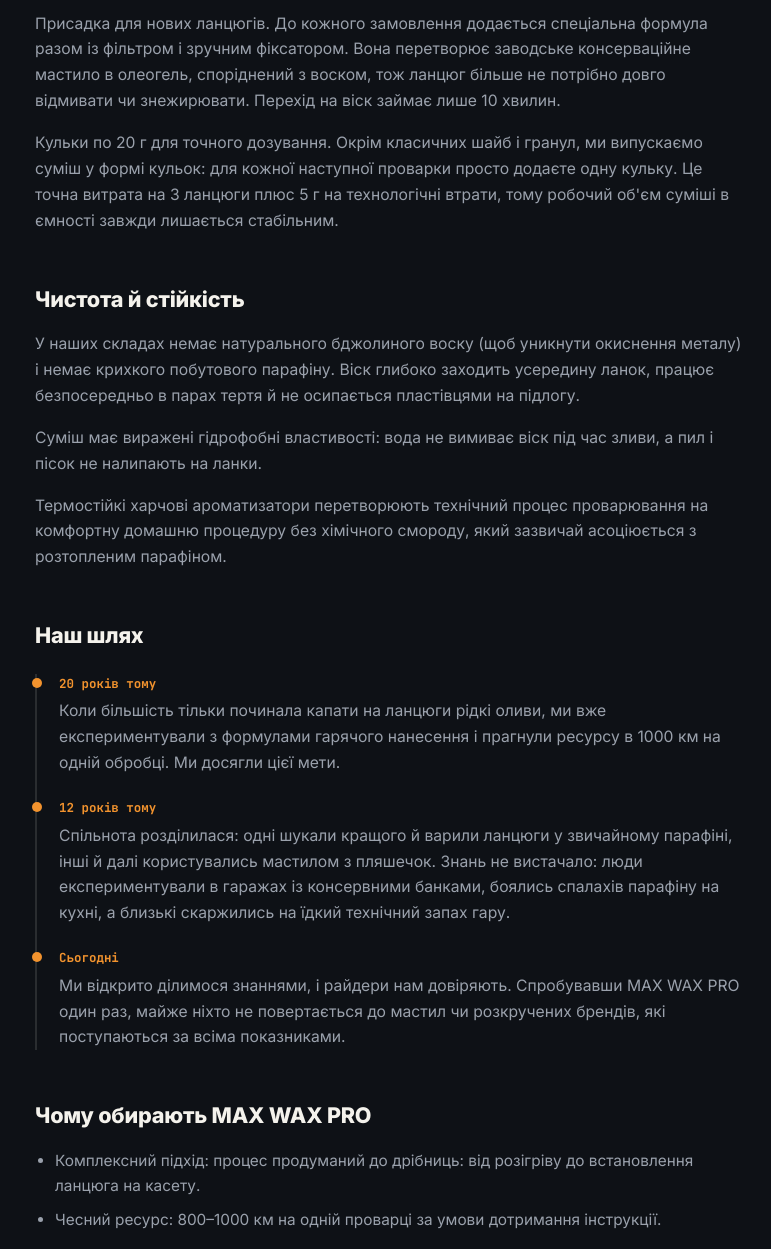
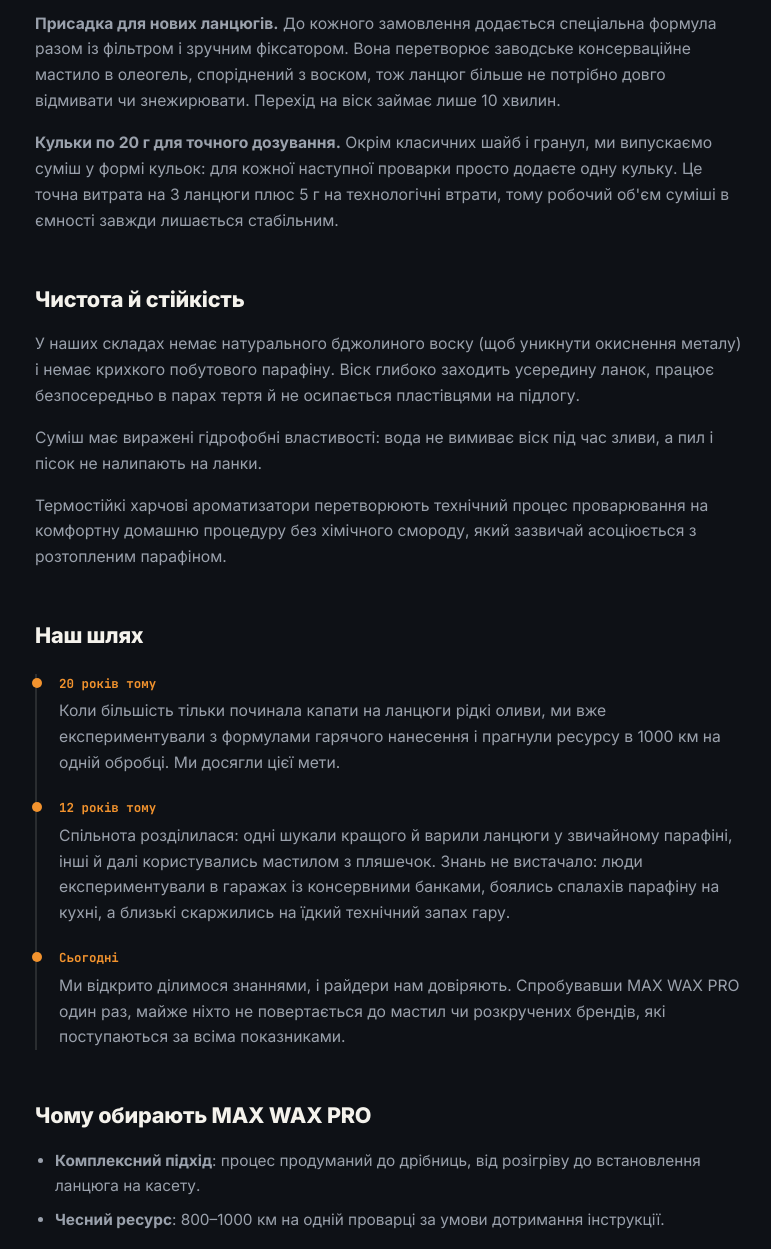
Before and after one commit to shutkom-bit/maxwaxpro, a plain HTML site: page about.html in a window 1280 px wide. Shown: the part 1340-2589 px from the top of the page, without its empty margins (249-1020 px from the left). Drawn offline with Linux system fonts and the light colour scheme.

Commit message:
About page: keep bold text when switching UA/EN; fix double colon
Co-Authored-By: Claude Opus 5.5 <noreply@anthropic.com>

```diff
--- a/about.html
+++ b/about.html
@@ -66,7 +66,7 @@
     <p class="lede" data-uk="Уже 12 років наша команда створює тверді воски для вело- та мотоланцюгів, і сьогодні це один з найкращих продуктів у своїй категорії." data-en="For 12 years now our team has been making solid wax for bicycle and motorcycle chains, and today it's one of the best products in its category.">Уже 12 років наша команда створює тверді воски для вело- та мотоланцюгів, і сьогодні це один з найкращих продуктів у своїй категорії.</p>
     <p data-uk="Наші райдери з цікавості пробували все: від рідких мастил до різноманітних твердих восків інших брендів. Але більшість лишається саме з нами. Не через голосні імена блогерів чи великі бюджети на рекламу, а через нескінченні тести, точні розрахунки й роки практики на власних велосипедах." data-en="Out of curiosity, our riders have tried everything: from liquid lubes to various solid waxes from other brands. But most of them stay with us. Not because of loud blogger names or big ad budgets, but because of endless testing, precise calculations, and years of practice on our own bikes.">Наші райдери з цікавості пробували все: від рідких мастил до різноманітних твердих восків інших брендів. Але більшість лишається саме з нами. Не через голосні імена блогерів чи великі бюджети на рекламу, а через нескінченні тести, точні розрахунки й роки практики на власних велосипедах.</p>
     <p data-uk="Я не просто продаю суміш для ланцюга. Я ділюся 25-річним досвідом роботи з матеріалами й формулою, доведеною до ідеалу. З самого початку метою було зробити продукт, який реально перевершує все, що вже є на ринку. Щороку ми вдосконалювали склад і уточнювали оптимальну температуру проварювання, щоб суміш розкривала весь свій потенціал." data-en="I'm not just selling a chain mix. I'm sharing 25 years of hands-on material science and a formula refined to its limit. From the very start, the goal was to make a product that genuinely outperforms everything already on the market. Every year we refined the formula and fine-tuned the optimal treatment temperature so the mix reaches its full potential.">Я не просто продаю суміш для ланцюга. Я ділюся 25-річним досвідом роботи з матеріалами й формулою, доведеною до ідеалу. З самого початку метою було зробити продукт, який реально перевершує все, що вже є на ринку. Щороку ми вдосконалювали склад і уточнювали оптимальну температуру проварювання, щоб суміш розкривала весь свій потенціал.</p>
-    <p data-uk="Ми розділили продукт на дві лінійки для зручності: базову Wax Warmer для тих, хто варить у власному воскоплаві, і Pro для ентузіастів і професійних спортсменів, яким потрібен максимум." data-en="We split the product into two lines for convenience: the base Wax Warmer for anyone treating chains in their own heater, and Pro for enthusiasts and professional athletes who need the maximum.">Ми розділили продукт на дві лінійки для зручності: базову <strong>Wax Warmer</strong> для тих, хто варить у власному воскоплаві, і <strong>Pro</strong> для ентузіастів і професійних спортсменів, яким потрібен максимум.</p>
+    <p data-uk-html="Ми розділили продукт на дві лінійки для зручності: базову &lt;strong&gt;Wax Warmer&lt;/strong&gt; для тих, хто варить у власному воскоплаві, і &lt;strong&gt;Pro&lt;/strong&gt; для ентузіастів і професійних спортсменів, яким потрібен максимум." data-en-html="We split the product into two lines for convenience: the base &lt;strong&gt;Wax Warmer&lt;/strong&gt; for anyone treating chains in their own heater, and &lt;strong&gt;Pro&lt;/strong&gt; for enthusiasts and professional athletes who need the maximum.">Ми розділили продукт на дві лінійки для зручності: базову <strong>Wax Warmer</strong> для тих, хто варить у власному воскоплаві, і <strong>Pro</strong> для ентузіастів і професійних спортсменів, яким потрібен максимум.</p>
 
     <h2 data-uk="Температурні лінійки й аромати" data-en="Temperature lines and scents">Температурні лінійки й аромати</h2>
     <p data-uk="Ми врахували реальний діапазон погодних умов, від −20°C до +45°C, і підібрали під кожен температурний режим окремий аромат, щоб сама проварка була приємним, а не хімічним процесом." data-en="We accounted for the real range of weather conditions, from −20°C to +45°C, and matched each temperature mode with its own scent, so the treatment itself feels pleasant rather than chemical.">Ми врахували реальний діапазон погодних умов, від −20°C до +45°C, і підібрали під кожен температурний режим окремий аромат, щоб сама проварка була приємним, а не хімічним процесом.</p>
@@ -99,8 +99,8 @@
     <p style="font-size:.82rem;" data-uk="Лінійка Pro повторює ті самі температурні діапазони й аромати (Red, Yellow, Green, Blue), але розрахована під частіші проварки та вищі навантаження." data-en="The Pro line repeats the same temperature ranges and scents (Red, Yellow, Green, Blue), but is built for more frequent treatments and higher loads.">Лінійка Pro повторює ті самі температурні діапазони й аромати (Red, Yellow, Green, Blue), але розрахована під частіші проварки та вищі навантаження.</p>
 
     <h2 data-uk="Інновації, якими ми пишаємось" data-en="Innovations we're proud of">Інновації, якими ми пишаємось</h2>
-    <p data-uk="Присадка для нових ланцюгів. До кожного замовлення додається спеціальна формула разом із фільтром і зручним фіксатором. Вона перетворює заводське консерваційне мастило в олеогель, споріднений з воском, тож ланцюг більше не потрібно довго відмивати чи знежирювати. Перехід на віск займає лише 10 хвилин." data-en="New-chain additive. Every order includes a special formula along with a filter and a convenient holder. It turns factory preservative grease into a wax-like oleogel, so there's no more long degreasing or washing. Switching to wax takes just 10 minutes."><strong>Присадка для нових ланцюгів.</strong> До кожного замовлення додається спеціальна формула разом із фільтром і зручним фіксатором. Вона перетворює заводське консерваційне мастило в олеогель, споріднений з воском, тож ланцюг більше не потрібно довго відмивати чи знежирювати. Перехід на віск займає лише 10 хвилин.</p>
-    <p data-uk="Кульки по 20 г для точного дозування. Окрім класичних шайб і гранул, ми випускаємо суміш у формі кульок: для кожної наступної проварки просто додаєте одну кульку. Це точна витрата на 3 ланцюги плюс 5 г на технологічні втрати, тому робочий об'єм суміші в ємності завжди лишається стабільним." data-en="20 g balls for precise dosing. Besides the classic discs and pellets, we make the mix in ball form: for every next treatment you just drop in one ball. That's an exact amount for 3 chains plus 5 g for process loss, so the working volume in your heater always stays stable."><strong>Кульки по 20 г для точного дозування.</strong> Окрім класичних шайб і гранул, ми випускаємо суміш у формі кульок: для кожної наступної проварки просто додаєте одну кульку. Це точна витрата на 3 ланцюги плюс 5 г на технологічні втрати, тому робочий об'єм суміші в ємності завжди лишається стабільним.</p>
+    <p data-uk-html="&lt;strong&gt;Присадка для нових ланцюгів.&lt;/strong&gt; До кожного замовлення додається спеціальна формула разом із фільтром і зручним фіксатором. Вона перетворює заводське консерваційне мастило в олеогель, споріднений з воском, тож ланцюг більше не потрібно довго відмивати чи знежирювати. Перехід на віск займає лише 10 хвилин." data-en-html="&lt;strong&gt;New-chain additive.&lt;/strong&gt; Every order includes a special formula along with a filter and a convenient holder. It turns factory preservative grease into a wax-like oleogel, so there&#x27;s no more long degreasing or washing. Switching to wax takes just 10 minutes."><strong>Присадка для нових ланцюгів.</strong> До кожного замовлення додається спеціальна формула разом із фільтром і зручним фіксатором. Вона перетворює заводське консерваційне мастило в олеогель, споріднений з воском, тож ланцюг більше не потрібно довго відмивати чи знежирювати. Перехід на віск займає лише 10 хвилин.</p>
+    <p data-uk-html="&lt;strong&gt;Кульки по 20 г для точного дозування.&lt;/strong&gt; Окрім класичних шайб і гранул, ми випускаємо суміш у формі кульок: для кожної наступної проварки просто додаєте одну кульку. Це точна витрата на 3 ланцюги плюс 5 г на технологічні втрати, тому робочий об&#x27;єм суміші в ємності завжди лишається стабільним." data-en-html="&lt;strong&gt;20 g balls for precise dosing.&lt;/strong&gt; Besides the classic discs and pellets, we make the mix in ball form: for every next treatment you just drop in one ball. That&#x27;s an exact amount for 3 chains plus 5 g for process loss, so the working volume in your heater always stays stable."><strong>Кульки по 20 г для точного дозування.</strong> Окрім класичних шайб і гранул, ми випускаємо суміш у формі кульок: для кожної наступної проварки просто додаєте одну кульку. Це точна витрата на 3 ланцюги плюс 5 г на технологічні втрати, тому робочий об'єм суміші в ємності завжди лишається стабільним.</p>
 
     <h2 data-uk="Чистота й стійкість" data-en="Purity and resistance">Чистота й стійкість</h2>
     <p data-uk="У наших складах немає натурального бджолиного воску (щоб уникнути окиснення металу) і немає крихкого побутового парафіну. Віск глибоко заходить усередину ланок, працює безпосередньо в парах тертя й не осипається пластівцями на підлогу." data-en="Our formulas contain no natural beeswax (to avoid metal oxidation) and no brittle household paraffin. The wax penetrates deep into the links, works directly at the friction surfaces, and doesn't flake off onto the floor.">У наших складах немає натурального бджолиного воску (щоб уникнути окиснення металу) і немає крихкого побутового парафіну. Віск глибоко заходить усередину ланок, працює безпосередньо в парах тертя й не осипається пластівцями на підлогу.</p>
@@ -125,8 +125,8 @@
 
     <h2 data-uk="Чому обирають MAX WAX PRO" data-en="Why riders choose MAX WAX PRO">Чому обирають MAX WAX PRO</h2>
     <ul>
-      <li data-uk="Комплексний підхід: процес продуманий до дрібниць: від розігріву до встановлення ланцюга на касету." data-en="A comprehensive approach: every detail is worked out, from heating the wax to refitting the chain onto the cassette."><strong>Комплексний підхід</strong>: процес продуманий до дрібниць: від розігріву до встановлення ланцюга на касету.</li>
-      <li data-uk="Чесний ресурс: 800–1000 км на одній проварці за умови дотримання інструкції." data-en="An honest lifespan: 800–1000 km per treatment when the instructions are followed."><strong>Чесний ресурс</strong>: 800–1000 км на одній проварці за умови дотримання інструкції.</li>
+      <li data-uk-html="&lt;strong&gt;Комплексний підхід&lt;/strong&gt;: процес продуманий до дрібниць, від розігріву до встановлення ланцюга на касету." data-en-html="&lt;strong&gt;A comprehensive approach&lt;/strong&gt;: every detail is worked out, from heating the wax to refitting the chain onto the cassette."><strong>Комплексний підхід</strong>: процес продуманий до дрібниць, від розігріву до встановлення ланцюга на касету.</li>
+      <li data-uk-html="&lt;strong&gt;Чесний ресурс&lt;/strong&gt;: 800–1000 км на одній проварці за умови дотримання інструкції." data-en-html="&lt;strong&gt;An honest lifespan&lt;/strong&gt;: 800–1000 km per treatment when the instructions are followed."><strong>Чесний ресурс</strong>: 800–1000 км на одній проварці за умови дотримання інструкції.</li>
     </ul>
 
     <div class="quote-block">
@@ -152,6 +152,12 @@
         var val = el.getAttribute(attr);
         if(val !== null){ el.textContent = val; }
       });
+      // Елементи з виділенням усередині (<strong>) мають переклад разом із розміткою
+      var htmlAttr = lang === 'en' ? 'data-en-html' : 'data-uk-html';
+      document.querySelectorAll('[data-en-html]').forEach(function(el){
+        var val = el.getAttribute(htmlAttr);
+        if(val !== null){ el.innerHTML = val; }
+      });
       document.querySelectorAll('.lang-btn').forEach(function(b){
         b.classList.toggle('active', b.getAttribute('data-lang') === lang);
       });
```
